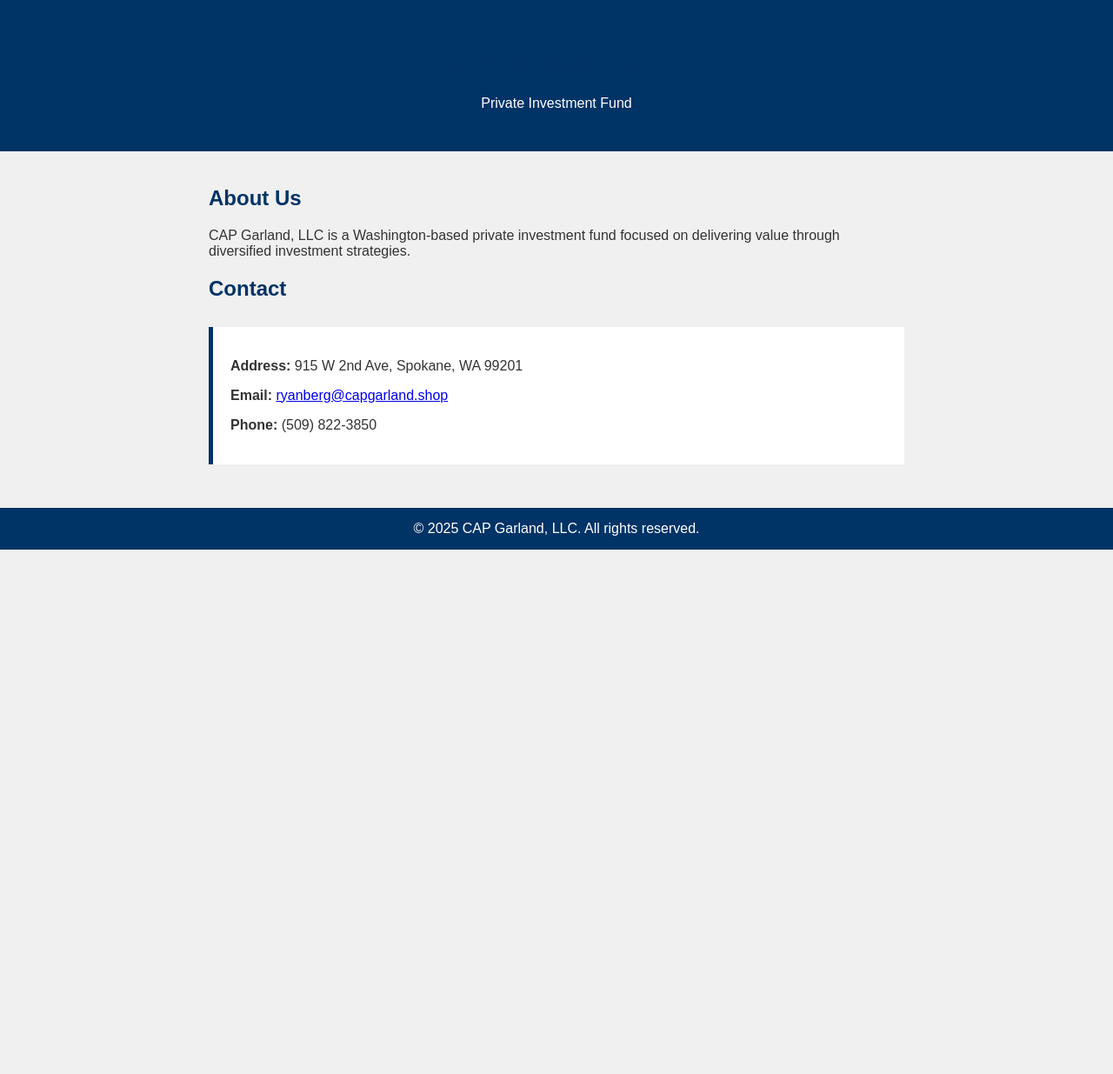
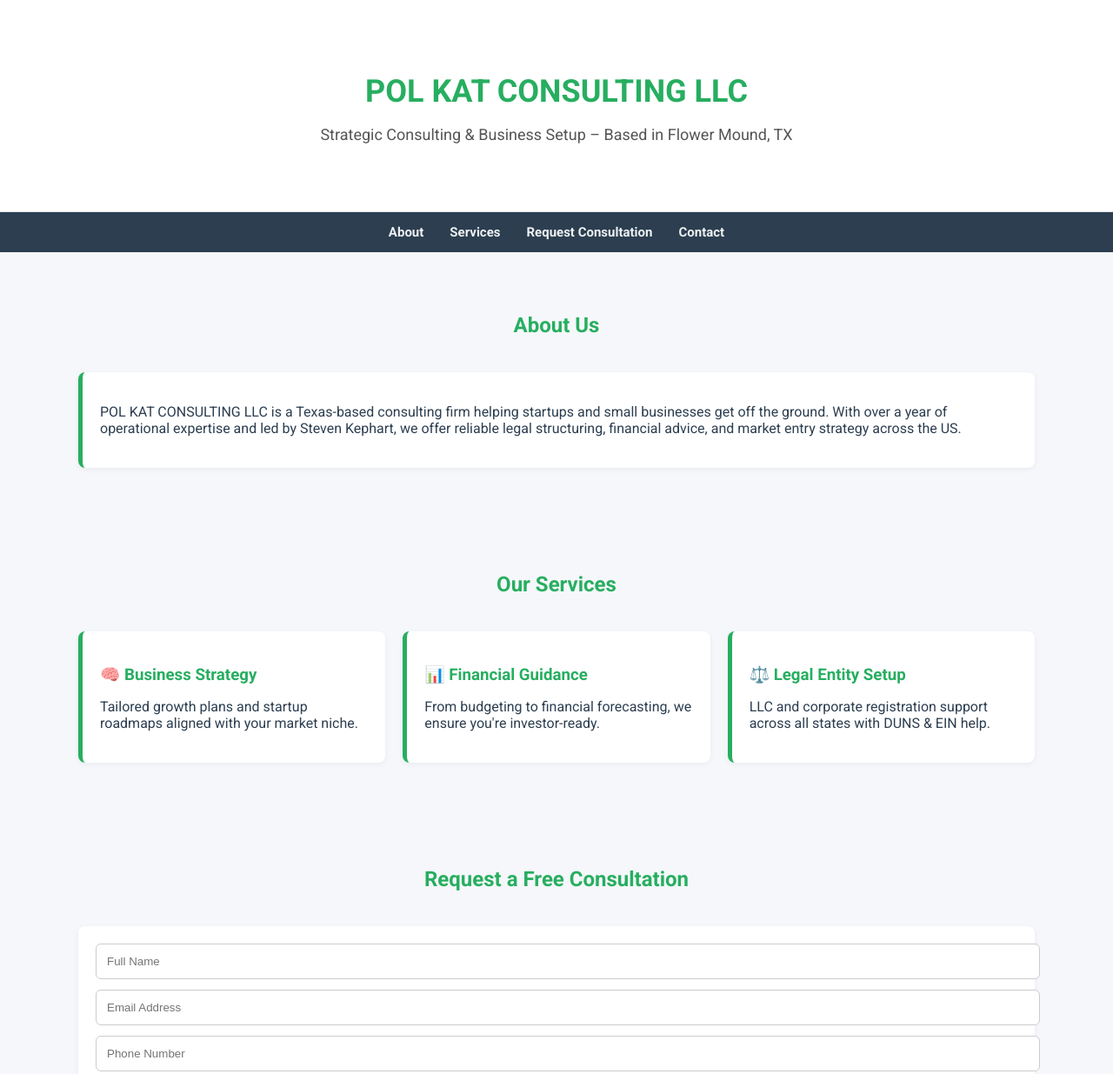
Before and after one commit to ryan3099/POL-KAT-CONSULTING-LLC, a plain HTML site: page index.html in a window 1280 px wide. Shown: the top 1235 px of the page at 87% size. Before the commit the page ends 800 px from the top, so only its background shows below. Drawn offline with Linux system fonts and the light colour scheme.

Commit message:
index.html

```diff
--- a/index.html
+++ b/index.html
@@ -1,67 +1,206 @@
-
 <!DOCTYPE html>
 <html lang="en">
 <head>
-  <meta charset="UTF-8" />
-  <meta name="viewport" content="width=device-width, initial-scale=1.0" />
-  <title>CAP Garland, LLC</title>
+  <meta charset="UTF-8"/>
+  <meta name="viewport" content="width=device-width, initial-scale=1.0"/>
+  <title>POL KAT CONSULTING LLC</title>
+  <link href="https://fonts.googleapis.com/css2?family=Roboto:wght@400;700&display=swap" rel="stylesheet"/>
   <style>
     body {
-      font-family: Arial, sans-serif;
       margin: 0;
-      padding: 0;
-      background-color: #f0f0f0;
-      color: #333;
+      font-family: 'Roboto', sans-serif;
+      background-color: #f5f7fa;
+      color: #2c3e50;
     }
-    header {
-      background-color: #003366;
-      color: white;
-      padding: 30px 20px;
+
+    .hero {
+      background-color: #ffffff;
+      padding: 60px 20px;
+      text-align: center;
+      border-bottom: 1px solid #ddd;
+    }
+
+    .hero h1 {
+      font-size: 36px;
+      color: #27ae60;
+      margin-bottom: 10px;
+    }
+
+    .hero p {
+      font-size: 18px;
+      color: #555;
+    }
+
+    nav {
+      background-color: #2c3e50;
+      display: flex;
+      justify-content: center;
+      gap: 30px;
+      padding: 14px 0;
+    }
+
+    nav a {
+      color: #ecf0f1;
+      text-decoration: none;
+      font-weight: bold;
+      font-size: 15px;
+    }
+
+    .section {
+      padding: 50px 20px;
+      max-width: 1100px;
+      margin: auto;
+    }
+
+    .section h2 {
+      text-align: center;
+      color: #27ae60;
+      margin-bottom: 40px;
+    }
+
+    .grid {
+      display: grid;
+      grid-template-columns: repeat(auto-fit, minmax(260px, 1fr));
+      gap: 20px;
+    }
+
+    .card {
+      background: #fff;
+      padding: 20px;
+      border-left: 5px solid #27ae60;
+      border-radius: 8px;
+      box-shadow: 0 2px 6px rgba(0,0,0,0.05);
+    }
+
+    .card h3 {
+      color: #27ae60;
+      margin-bottom: 10px;
+    }
+
+    form {
+      background-color: #fff;
+      padding: 20px;
+      border-radius: 8px;
+      box-shadow: 0 2px 6px rgba(0,0,0,0.05);
+    }
+
+    form input, form textarea {
+      width: 100%;
+      padding: 12px;
+      margin-bottom: 12px;
+      border: 1px solid #ccc;
+      border-radius: 6px;
+    }
+
+    form button {
+      background-color: #27ae60;
+      color: #fff;
+      border: none;
+      padding: 12px 20px;
+      border-radius: 6px;
+      cursor: pointer;
+      font-weight: bold;
+    }
+
+    iframe {
+      width: 100%;
+      height: 300px;
+      border: 0;
+      border-radius: 8px;
+      margin-top: 20px;
+    }
+
+    footer {
+      background-color: #2c3e50;
+      color: #ccc;
+      padding: 30px;
       text-align: center;
     }
-    section {
-      max-width: 800px;
-      margin: 40px auto;
-      padding: 0 20px;
-    }
-    h1, h2 {
-      color: #003366;
-    }
-    .contact {
-      background: #fff;
-      padding: 20px;
-      border-left: 5px solid #003366;
-      margin-top: 30px;
-    }
-    footer {
-      background-color: #003366;
-      color: white;
-      text-align: center;
-      padding: 15px;
-      margin-top: 50px;
+
+    a {
+      color: #27ae60;
     }
   </style>
 </head>
 <body>
-  <header>
-    <h1>CAP Garland, LLC</h1>
-    <p>Private Investment Fund</p>
-  </header>
 
-  <section>
+  <div class="hero">
+    <h1>POL KAT CONSULTING LLC</h1>
+    <p>Strategic Consulting & Business Setup – Based in Flower Mound, TX</p>
+  </div>
+
+  <nav>
+    <a href="#about">About</a>
+    <a href="#services">Services</a>
+    <a href="#quote">Request Consultation</a>
+    <a href="#contact">Contact</a>
+  </nav>
+
+  <section class="section" id="about">
     <h2>About Us</h2>
-    <p>CAP Garland, LLC is a Washington-based private investment fund focused on delivering value through diversified investment strategies.</p>
-
-    <h2>Contact</h2>
-    <div class="contact">
-      <p><strong>Address:</strong> 915 W 2nd Ave, Spokane, WA 99201</p>
-      <p><strong>Email:</strong> <a href="mailto:ryanberg@capgarland.shop">ryanberg@capgarland.shop</a></p>
-      <p><strong>Phone:</strong> (509) 822-3850</p>
+    <div class="card">
+      <p>POL KAT CONSULTING LLC is a Texas-based consulting firm helping startups and small businesses get off the ground. With over a year of operational expertise and led by Steven Kephart, we offer reliable legal structuring, financial advice, and market entry strategy across the US.</p>
     </div>
   </section>
 
+  <section class="section" id="services">
+    <h2>Our Services</h2>
+    <div class="grid">
+      <div class="card">
+        <h3>🧠 Business Strategy</h3>
+        <p>Tailored growth plans and startup roadmaps aligned with your market niche.</p>
+      </div>
+      <div class="card">
+        <h3>📊 Financial Guidance</h3>
+        <p>From budgeting to financial forecasting, we ensure you're investor-ready.</p>
+      </div>
+      <div class="card">
+        <h3>⚖️ Legal Entity Setup</h3>
+        <p>LLC and corporate registration support across all states with DUNS & EIN help.</p>
+      </div>
+    </div>
+  </section>
+
+  <section class="section" id="quote">
+    <h2>Request a Free Consultation</h2>
+    <form>
+      <input type="text" placeholder="Full Name" required />
+      <input type="email" placeholder="Email Address" required />
+      <input type="tel" placeholder="Phone Number" required />
+      <textarea placeholder="Tell us about your business or idea..." rows="4"></textarea>
+      <button type="submit">Submit Request</button>
+    </form>
+  </section>
+
+  <section class="section" id="contact">
+    <h2>Contact Information</h2>
+    <div class="card">
+      <p><strong>Address:</strong> 4909 Bosque Ct, Flower Mound, TX 75028</p>
+      <p><strong>Email:</strong> <a href="mailto:kephart@polkatconsultingllc.in.net">kephart@polkatconsultingllc.in.net</a></p>
+      <p><strong>Phone:</strong> <a href="tel:+14053907652">+1 (405) 390-7652</a></p>
+    </div>
+    <iframe
+      src="https://www.google.com/maps?q=4909+BOSQUE+CT,+Flower+Mound,+TX+75028&output=embed"
+      loading="lazy">
+    </iframe>
+  </section>
+
   <footer>
-    &copy; 2025 CAP Garland, LLC. All rights reserved.
+    <p>&copy; 2025 POL KAT CONSULTING LLC. All rights reserved.</p>
   </footer>
+
+  <!-- Tawk.to Chat -->
+  <script type="text/javascript">
+  var Tawk_API=Tawk_API||{}, Tawk_LoadStart=new Date();
+  (function(){
+    var s1=document.createElement("script"),s0=document.getElementsByTagName("script")[0];
+    s1.async=true;
+    s1.src='https://embed.tawk.to/660b531ba0c6737bd126b1d1/1hql13ajq';
+    s1.charset='UTF-8';
+    s1.setAttribute('crossorigin','*');
+    s0.parentNode.insertBefore(s1,s0);
+  })();
+  </script>
+
 </body>
 </html>
```
